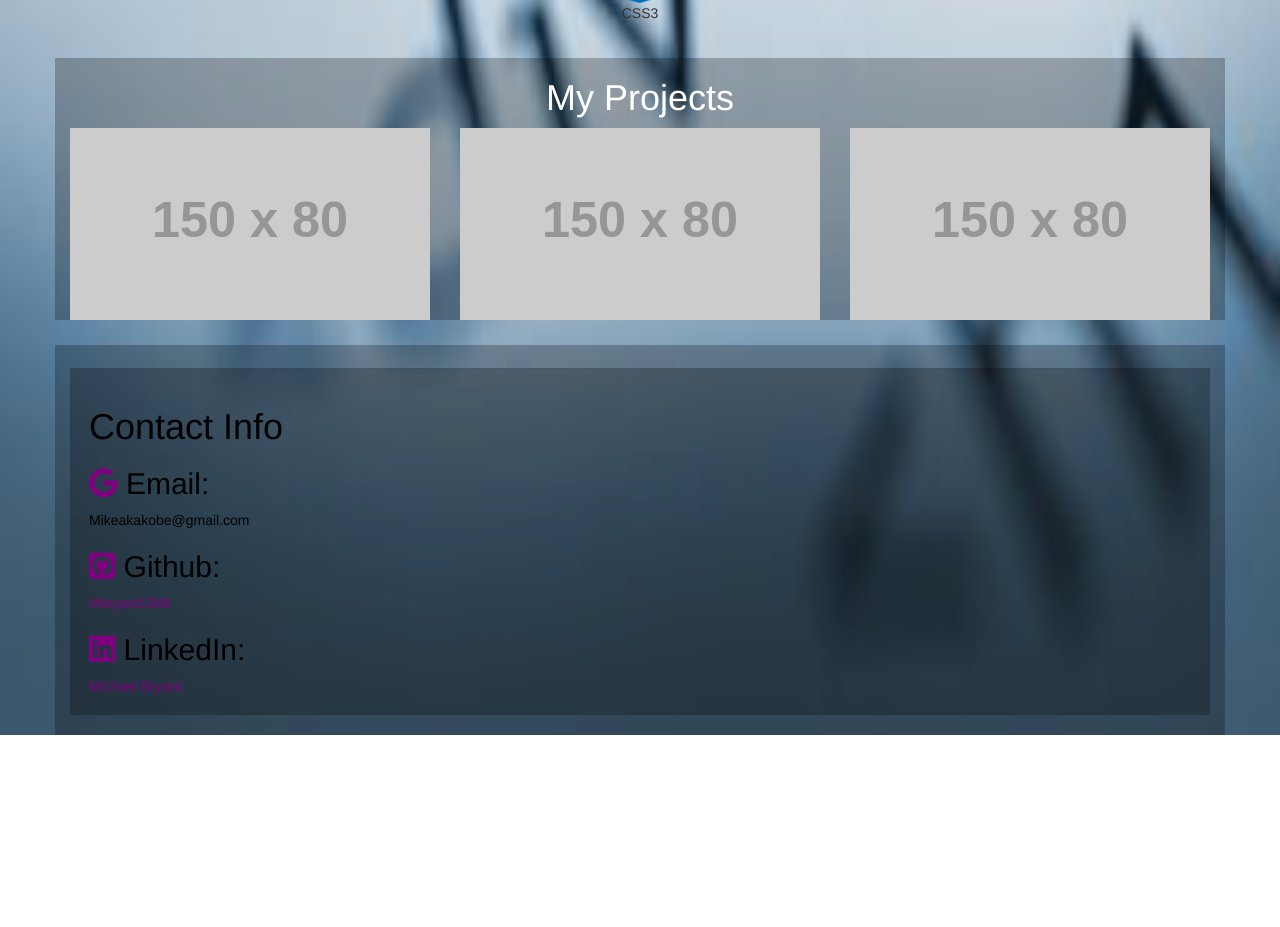
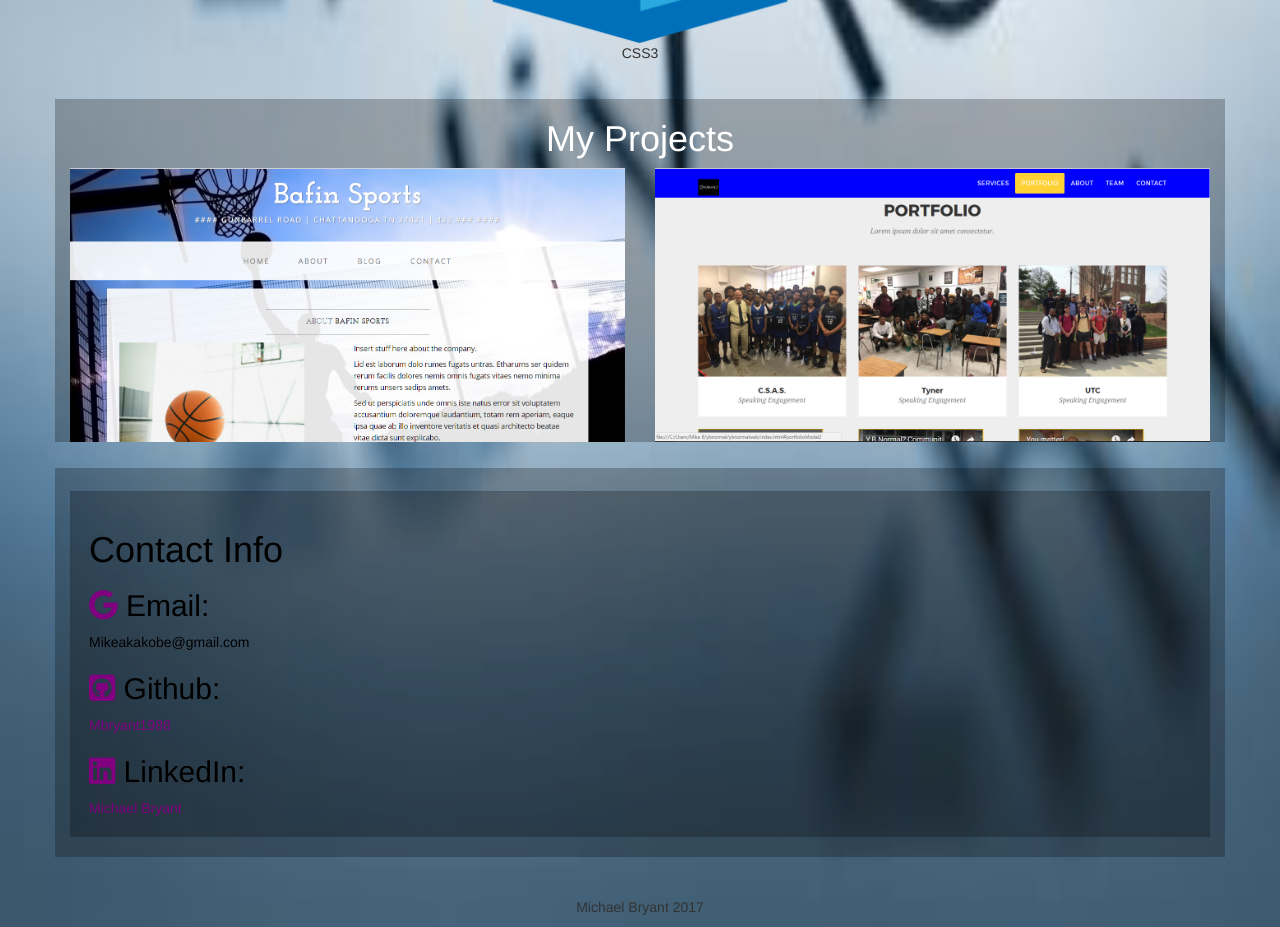
Before and after one commit to mbryant1988/Portfolio, a plain HTML site: page index.html in a window 1280 px wide. Shown: the part 1573-2500 px from the top of the page. Before the commit the page ends 2308 px from the top, so only its background shows below. Drawn offline with Linux system fonts and the light colour scheme; placeholder pictures from the web are drawn by us.

Commit message:
"add images to portfolio create footer change text in about me"

```diff
--- a/bootstrap3/css/style.css
+++ b/bootstrap3/css/style.css
@@ -38,7 +38,7 @@ body {
   background-size: 100% 100%;
 }
 
-#contact, #portfolio, .well{
+#about, #contact, #portfolio, .well{
   margin-top:2%;
   border-radius:0;
   background-color:rgba(0,0,0,0.25);
--- a/index.html
+++ b/index.html
@@ -48,7 +48,8 @@
 <div class="jumbotron col-md-10 col-md-offset-1" id ="about">
   <div class="container-fluid bg-1 text-center">
     <h2>About Me</h2>
-    <p>here is some stuff about me.... blah balbalh blah blabh blhb alhhere is some stuff about me.... blah balbalh blah blabh blhb alhhere is some stuff about me.... blah balbalh blah blabh blhb alhhere is some stuff about me.... blah balbalh blah blabh blhb alhhere is some stuff about me.... blah balbalh blah blabh blhb alh</p>
+    <p>I am 28 year old husband and father of two, with a passion for technology. I am able develop dynamic web pages.</p>
+    <p>I enjoy the process of creating of creating and developing unique pages for clients</p>
   </div>
 </div>
 <div class ="col-md-1"></div>
@@ -76,15 +77,15 @@
   <div class="text-center">
     <h1>My Projects</h1>
     <div class="row">
-      <div class="col-sm-4">
+      <div class="col-sm-6">
+        <img src="img/bafin.png" class="img-responsive" style="width:100%" alt="Image">
+      </div>
+      <div class="col-sm-6">
+        <img src="img/yb.png" class="img-responsive" style="width:100%" alt="Image">
+      </div>
+      <!-- <div class="col-sm-4">
         <img src="https://placehold.it/150x80?text=IMAGE" class="img-responsive" style="width:100%" alt="Image">
-      </div>
-      <div class="col-sm-4">
-        <img src="https://placehold.it/150x80?text=IMAGE" class="img-responsive" style="width:100%" alt="Image">
-      </div>
-      <div class="col-sm-4">
-        <img src="https://placehold.it/150x80?text=IMAGE" class="img-responsive" style="width:100%" alt="Image">
-      </div>
+      </div> -->
     </div>
   </div>
 </div>
@@ -125,12 +126,11 @@
   </div>
 
 </div>
-<!-- </div><br><br> -->
+</div><br><br>
 
-<!-- footer -->
-<!-- <footer class ="containier-fluid text-center">
-  <p>Footer!</p>
-</footer> -->
+<footer class ="containier-fluid text-center">
+  <p>Michael Bryant 2017</p>
+</footer>
 
 <script type="text/javascript" src="bootstrap3/jquery/jquery-3.2.1.min.js"></script>
 <script type="text/javascript" src = "bootstrap3/js/bootstrap.min.js"></script>
```
Also changed, not shown: img/bafin.PNG (added), img/yb.PNG (added), yb.PNG (added).
